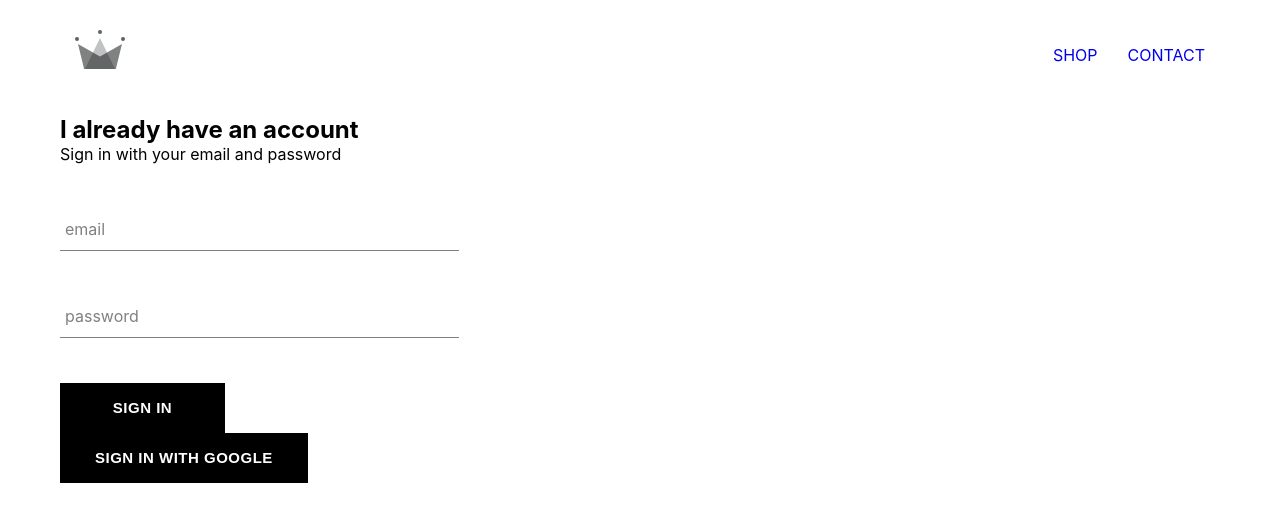
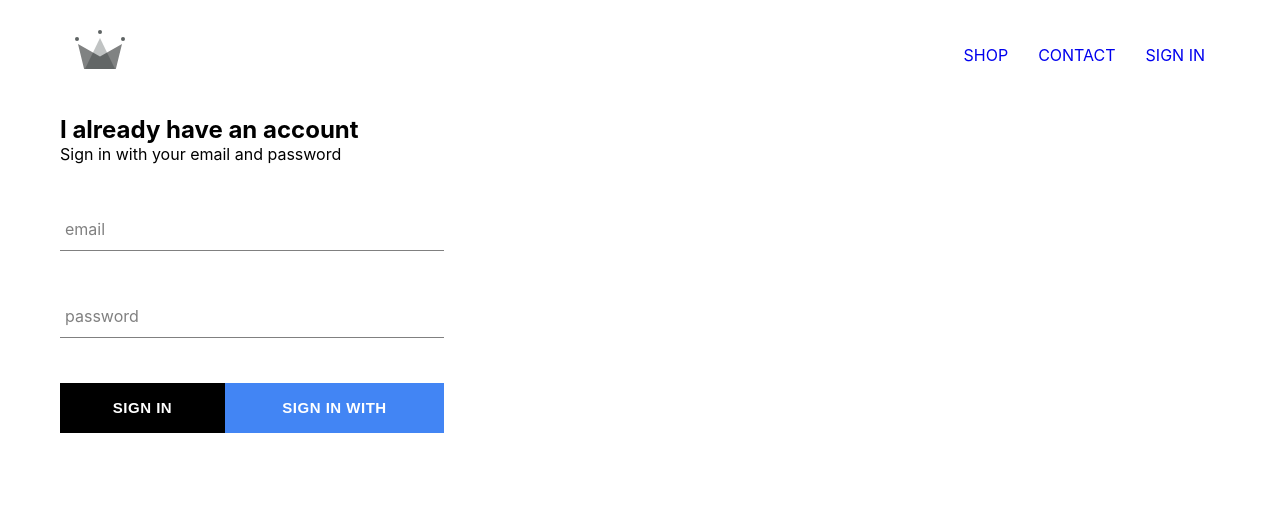
Before and after one commit to paulopanganiban/crwn-clothing, a React (Create React App) app: page /signin in a window 1280 px wide. Shown: the top 522 px of the page. Built offline with nearby package versions, Linux system fonts and the light colour scheme; no server answers; the HTML template or start-up script is replaced by a standard one.

Commit message:
ADD: Integrated Firebase into app. sign in and signout

```diff
--- a/src/App.css
+++ b/src/App.css
@@ -4,3 +4,6 @@ body {
 a {
     text-decoration: none;
 }
+* {
+    box-sizing: border-box;
+}
--- a/src/App.js
+++ b/src/App.js
@@ -4,10 +4,23 @@ import { Route, Switch } from 'react-router-dom'
 import Shop from './pages/Shop';
 import Header from './components/Header';
 import SignInSignUp from './pages/SignInSignUp';
+import { useEffect, useState } from 'react';
+import { auth } from './firebase';
 function App() {
+  const [currentUser, setCurrentUser] = useState(null)
+  useEffect(() => {
+  auth.onAuthStateChanged(user => {
+    if (user) {
+      setCurrentUser(user)
+      console.log(currentUser)
+    } else {
+      // dispatch logout
+    }
+   })
+  }, [])
   return (
     <div>
-      <Header/>
+      <Header currentUser={currentUser}/>
       {/* SWITCH AND ROUTE is the bread and butter of navigation */}
       <Switch>
         <Route exact path='/' component={Homepage} />
--- a/src/components/CustomButton.js
+++ b/src/components/CustomButton.js
@@ -1,8 +1,8 @@
 import React from 'react'
 import '../styles/custom-button.styles.scss'
-const CustomButton = ({children, ...otherProps}) => {
+const CustomButton = ({children, isGoogleSignIn, ...otherProps}) => {
     return (
-        <button className='custom-button' {...otherProps}>
+        <button className={`custom-button ${isGoogleSignIn ? 'google-sign-in' : ''}`} {...otherProps}>
             {children}
         </button>
     )
--- a/src/components/Header.js
+++ b/src/components/Header.js
@@ -2,7 +2,8 @@ import React from 'react'
 import styled from 'styled-components'
 import { Link } from 'react-router-dom'
 import { ReactComponent as Logo } from '../assets/crown.svg' //react logo
-const Header = () => {
+import { auth } from '../firebase'
+const Header = ({ currentUser }) => {
     return (
         <HeaderContainer>
             <StyledLink to="/" className="logo__container">
@@ -15,6 +16,12 @@ const Header = () => {
                 <StyledLink to='/shop'>
                     CONTACT
                 </StyledLink>
+                {
+                    currentUser ?
+                    <div onClick={() => auth.signOut()}>SIGN OUT</div>
+                    :
+                    <StyledLink to="/signin">SIGN IN</StyledLink>
+                }
             </HeaderOptions>
         </HeaderContainer>
     )
@@ -27,6 +34,9 @@ height: 100%;
 display: flex;
 align-items: center;
 justify-content: flex-end;
+ > div {
+     cursor: pointer;
+ }
 `
 const HeaderContainer = styled.div`
 height: 70px;
--- a/src/components/SignIn.js
+++ b/src/components/SignIn.js
@@ -13,9 +13,9 @@ const SignIn = () => {
         e.preventDefault()
         setIsLoading(true)
         auth.signInWithPopup(provider)
-        .then(result => {
-            setIsLoading(false)
-        })
+            .then(result => {
+                setIsLoading(false)
+            })
     }
     function onHandleChange(e) {
         const { value, name } = e.target
@@ -38,9 +38,11 @@ const SignIn = () => {
                     handleChange={onHandleChange}
                     label='password'
                 />
+                <div className='buttons'>
+                    <CustomButton type="submit" value="Submit form">Sign in</CustomButton>{' '}
+                    <CustomButton disabled={isLoading} onClick={signInWithGoogle} isGoogleSignIn>Sign in with Google</CustomButton>
+                </div>
 
-                <CustomButton type="submit" value="Submit form">Sign in</CustomButton>{' '}
-                <CustomButton disabled={isLoading} onClick={signInWithGoogle}>Sign in with Google</CustomButton>
             </form>
         </div>
     )
--- a/src/styles/custom-button.styles.scss
+++ b/src/styles/custom-button.styles.scss
@@ -18,4 +18,12 @@
     color: black;
     border: 1px solid black;
   }
+  &.google-sign-in {
+    background-color: #4285f4;
+    color: white;
+    &:hover {
+      background-color: #357ae8;
+      border: 1px solid black;
+    }
+  }
 }
--- a/src/styles/sign-in.styles.scss
+++ b/src/styles/sign-in.styles.scss
@@ -5,4 +5,8 @@
     .title {
         margin: 10px 0;
     }
+    .buttons {
+        display: flex;
+        justify-content: space-between;
+    }
 }
```
